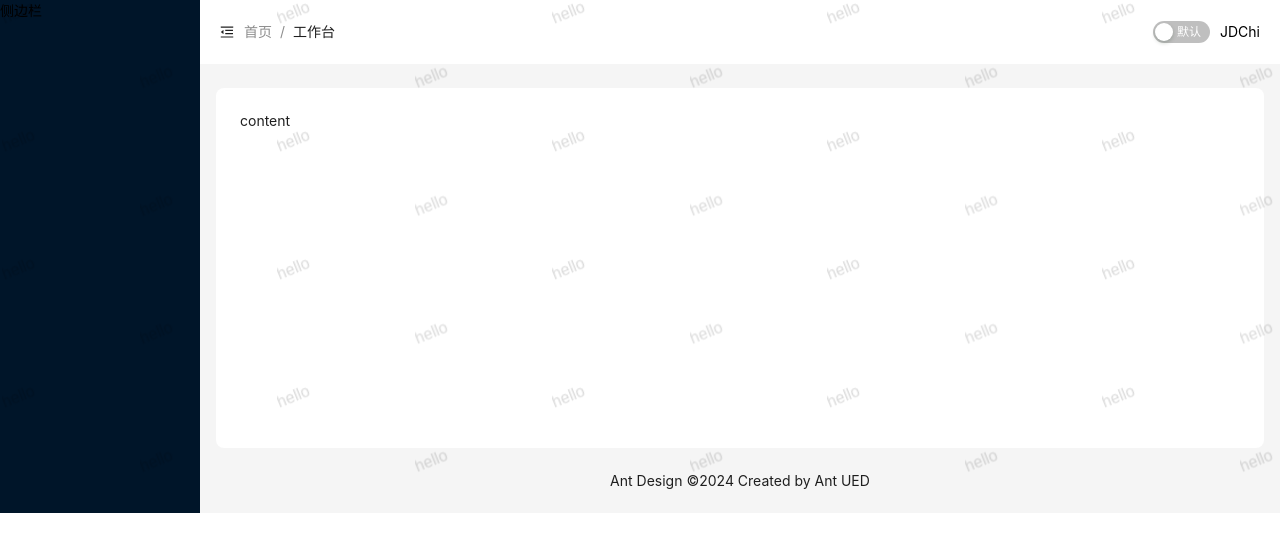
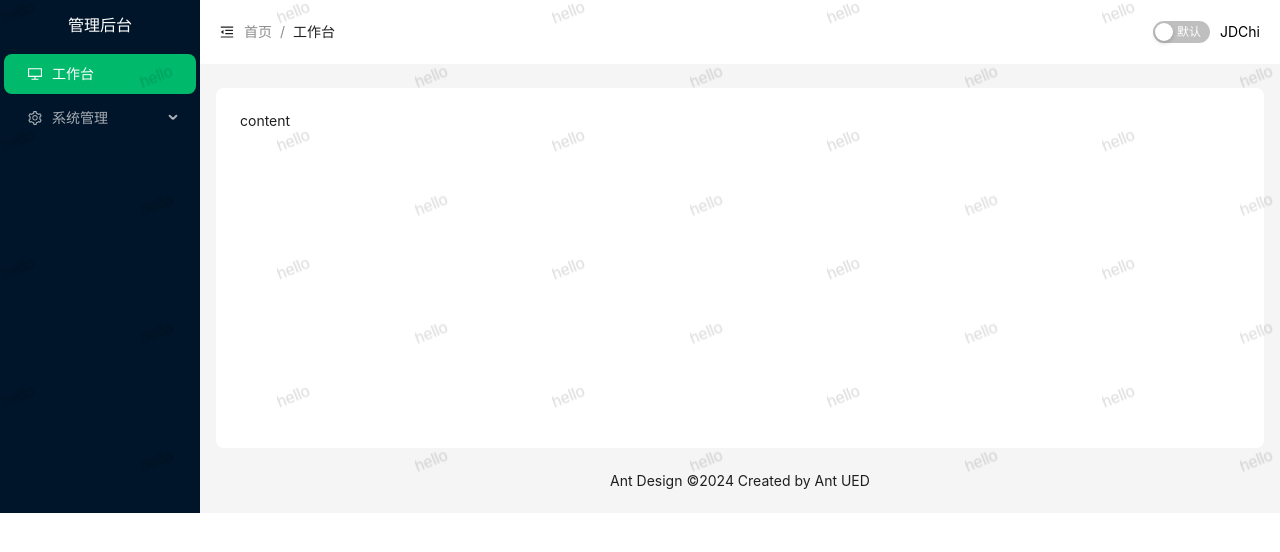
Before and after one commit to JDChi/web_manager_practice, a React (Vite) app: page /welcome in a window 1280 px wide. Shown: the top 552 px of the page. Built offline with nearby package versions, Linux system fonts and the light colour scheme.

Commit message:
feat: 菜单栏

```diff
--- /dev/null
+++ b/src/components/menu/index.module.less
@@ -0,0 +1,9 @@
+.menuTitle {
+    display: flex;
+    font-size: 16px;
+    color: white;
+    line-height: 50px;
+    height: 50px;
+    justify-content: center;
+    align-items: center;
+}
--- /dev/null
+++ b/src/components/menu/index.tsx
@@ -0,0 +1,52 @@
+import {
+    DesktopOutlined,
+    SettingOutlined,
+    TeamOutlined
+} from '@ant-design/icons';
+import { Menu } from 'antd';
+import { ItemType, MenuItemType } from 'antd/es/menu/interface';
+import { useNavigate } from 'react-router-dom';
+import style from './index.module.less';
+
+const SideMenu = () => {
+    const items: ItemType<MenuItemType>[] = [
+        {
+            label: '工作台',
+            key: '1',
+            icon: <DesktopOutlined />
+        },
+        {
+            label: '系统管理',
+            key: '2',
+            icon: <SettingOutlined />,
+            children: [
+                {
+                    label: '用户管理',
+                    key: '2-1',
+                    icon: <TeamOutlined />
+                }
+            ]
+        }
+    ];
+
+    const nav = useNavigate();
+    function handleClickTitle(): void {
+        nav('/welcome');
+    }
+
+    return (
+        <div>
+            <div className={style.menuTitle} onClick={handleClickTitle}>
+                <span>管理后台</span>
+            </div>
+            <Menu
+                defaultSelectedKeys={['1']}
+                mode='inline'
+                theme='dark'
+                items={items}
+            />
+        </div>
+    );
+};
+
+export default SideMenu;
--- a/src/layout/index.tsx
+++ b/src/layout/index.tsx
@@ -1,4 +1,5 @@
-import NavHeader from '@/components/NavHeader';
+import SideMenu from '@/components/menu';
+import NavHeader from '@/components/nav_header';
 import { Layout, theme, Watermark } from 'antd';
 import React from 'react';
 
@@ -22,7 +23,7 @@
                         console.log(collapsed, type);
                     }}
                 >
-                    侧边栏
+                    <SideMenu />
                 </Sider>
                 <Layout>
                     <Header
```
Also changed, not shown: src/components/nav_header/index.module.less (renamed from src/components/NavHeader/index.module.less), src/components/nav_header/index.tsx (renamed from src/components/NavHeader/index.tsx).
